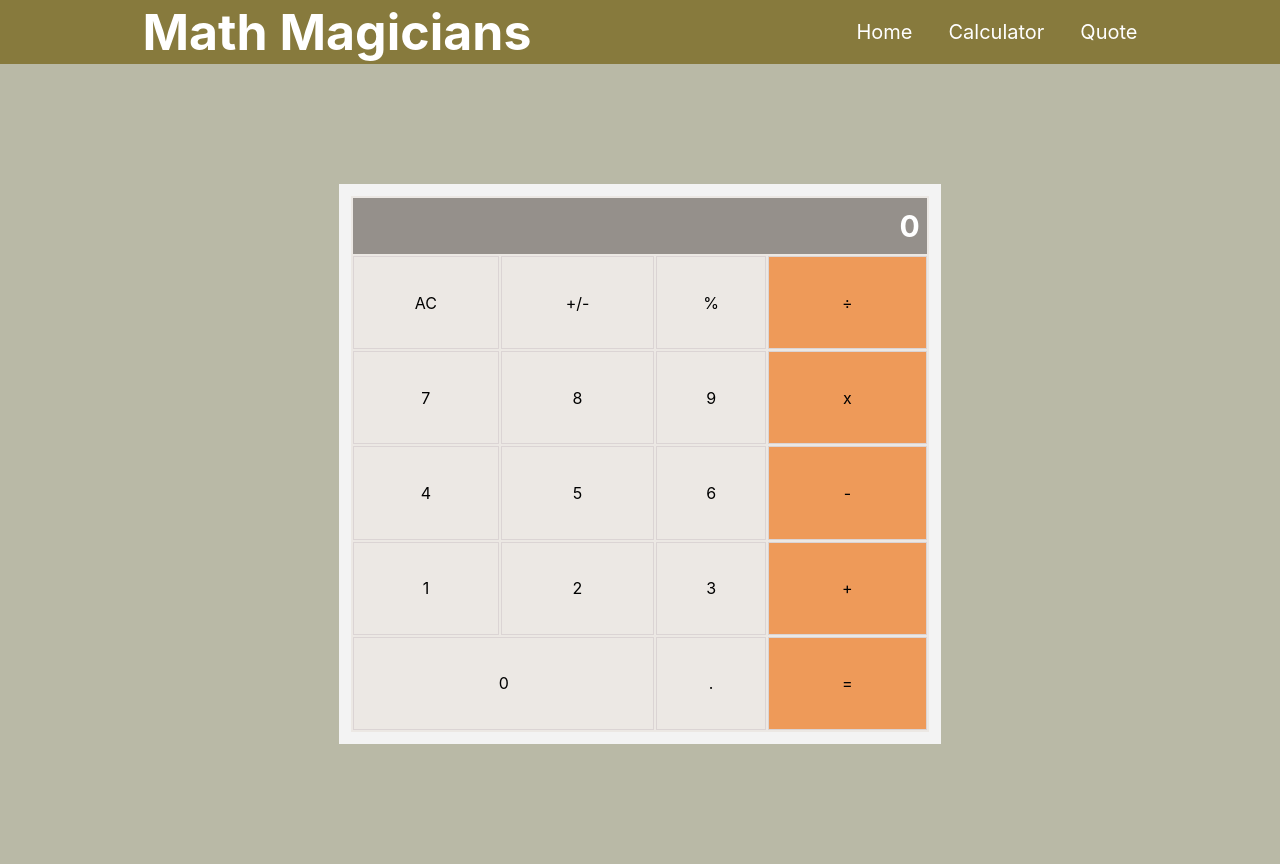
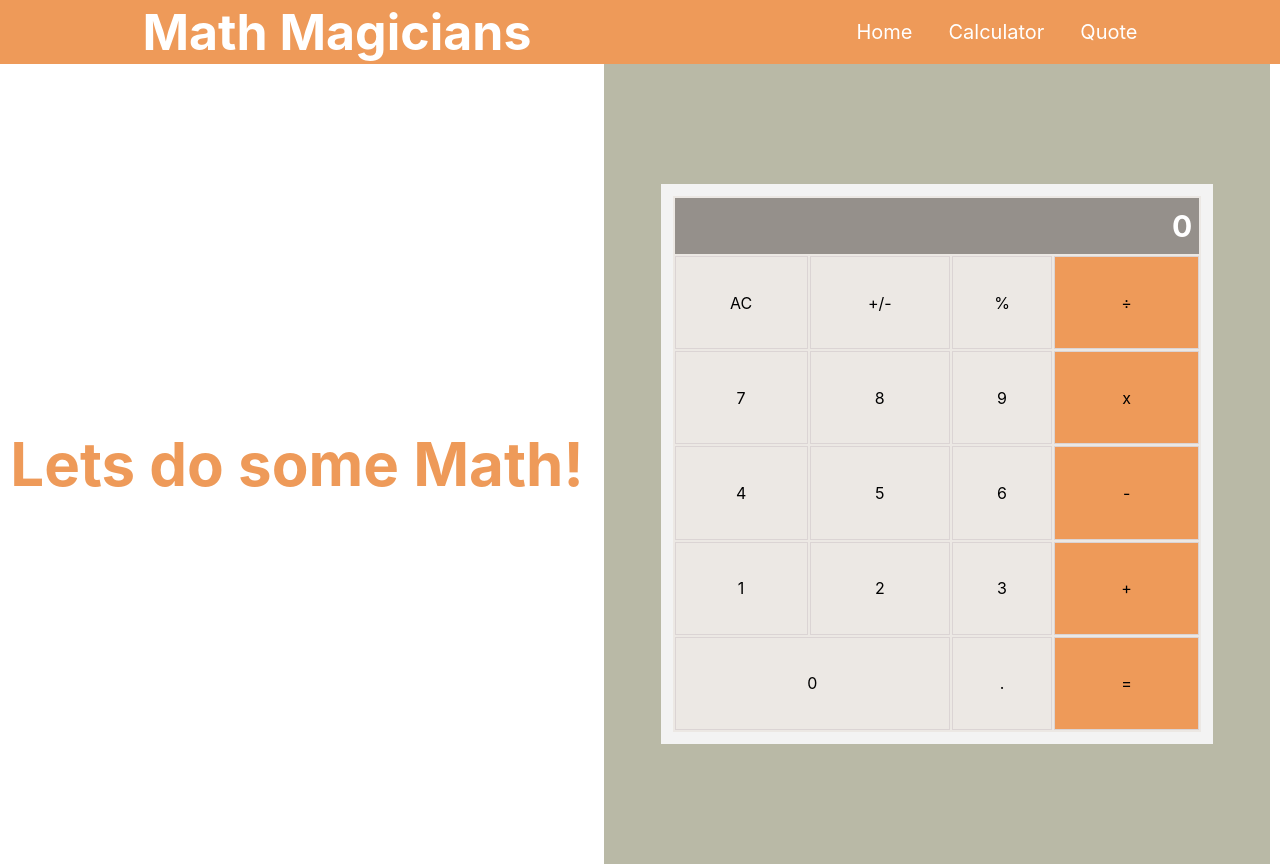
Before and after one commit to KareemWilson/MathMagicians, a React (Create React App) app: page / in a window 1280 px wide. Built offline with nearby package versions, Linux system fonts and the light colour scheme.

Commit message:
Adjust Main screen

```diff
--- a/src/App.css
+++ b/src/App.css
@@ -9,6 +9,7 @@
   align-items: center;
   align-content: center;
   height: 100vh;
+  width: 52%;
 }
 
 .calculator {
@@ -16,7 +17,7 @@
   flex-direction: column;
   background-color: #f3f3f3;
   height: 70%;
-  width: 47%;
+  width: 83%;
   padding: 12px;
 }
 
--- a/src/App.js
+++ b/src/App.js
@@ -1,7 +1,9 @@
 import React from 'react';
+// import { Route, Routes } from 'react-router-dom';
 import './App.css';
-import Calculator from './components/Calculator';
+// import Calculator from './components/Calculator';
 import NavBar from './components/NavBar';
+import Main from './screens/Main';
 
 class App extends React.Component {
   constructor() {
@@ -13,7 +15,7 @@ class App extends React.Component {
     return (
       <>
         <NavBar />
-        <Calculator />
+        <Main />
       </>
     );
   }
--- a/src/index.js
+++ b/src/index.js
@@ -1,13 +1,16 @@
 import React from 'react';
 import ReactDOM from 'react-dom/client';
 import './index.css';
+import { BrowserRouter } from 'react-router-dom';
 import App from './App';
 import reportWebVitals from './reportWebVitals';
 
 const root = ReactDOM.createRoot(document.getElementById('root'));
 root.render(
   <React.StrictMode>
-    <App />
+    <BrowserRouter>
+      <App />
+    </BrowserRouter>
   </React.StrictMode>,
 );
 
--- a/src/screens/Main.js
+++ b/src/screens/Main.js
@@ -3,8 +3,15 @@ import Calculator from '../components/Calculator';
 
 function Main() {
   return (
-    <div style={{ display: 'flex', flexDirection: 'row', justifyContent: 'space-around' }}>
-      <h3>Lets do some Math!</h3>
+    <div
+      style={{
+        display: 'flex',
+        flexDirection: 'row',
+        justifyContent: 'space-around',
+        alignItems: 'center',
+      }}
+    >
+      <h2 style={{ fontSize: 60, color: 'rgb(238, 154, 89)' }}>Lets do some Math!</h2>
       <Calculator />
     </div>
   );
--- a/src/styles/NavBar.module.css
+++ b/src/styles/NavBar.module.css
@@ -3,5 +3,5 @@
     flex-direction: row;
     justify-content: space-around;
     align-items: center;
-    background-color: rgb(135, 122, 61);
+    background-color: rgb(238, 154, 89);
 }
```
